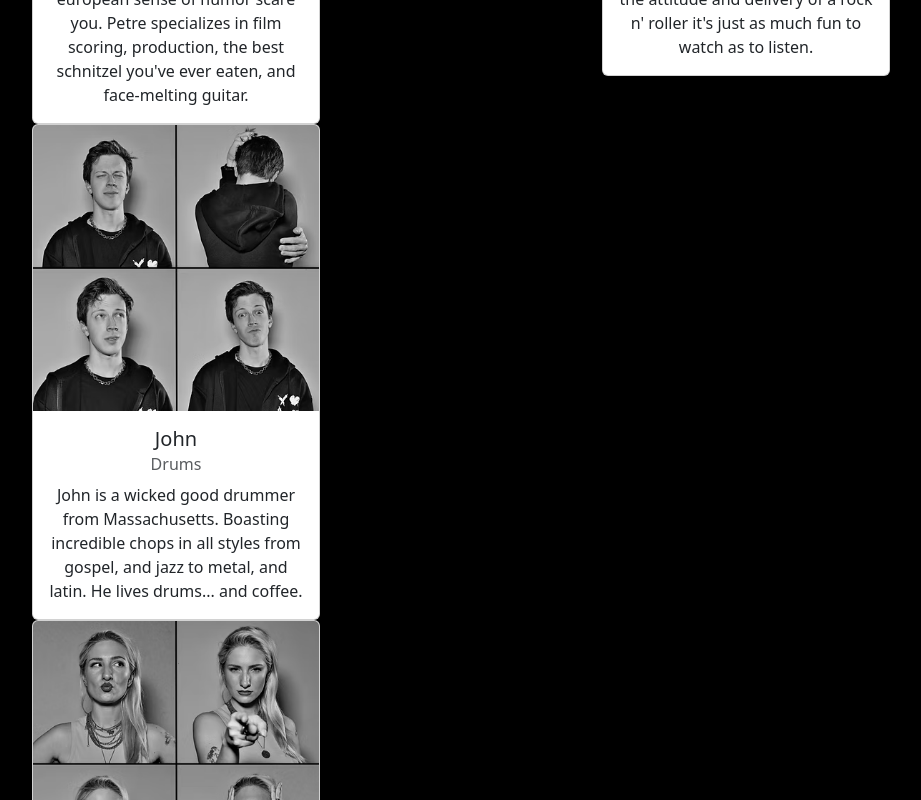
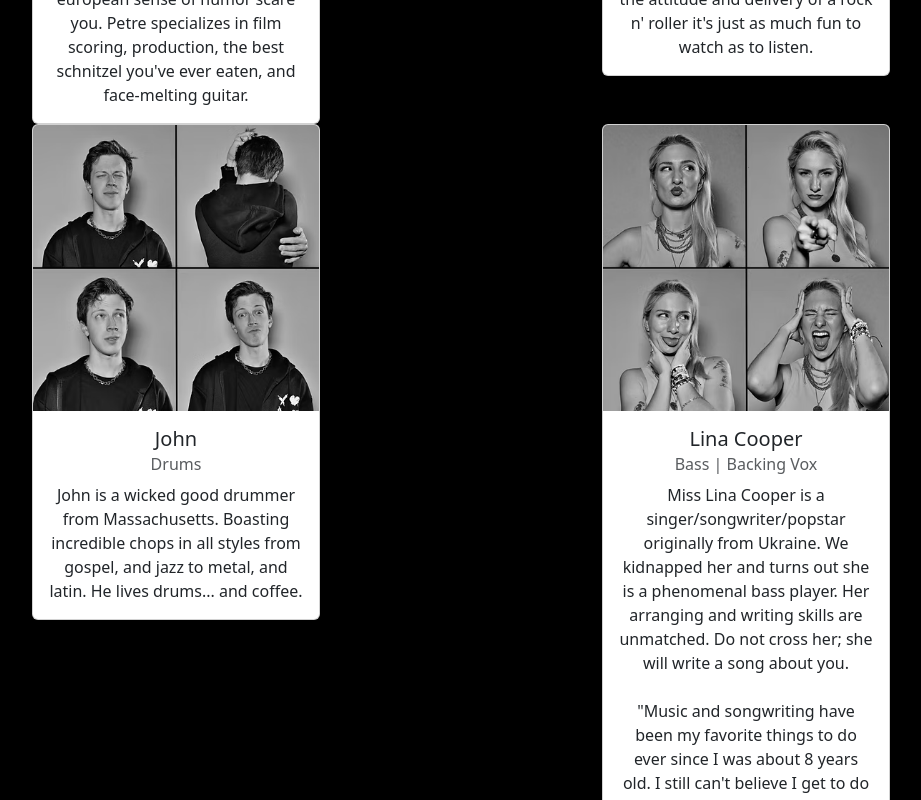
Before and after one commit to Aaron-Quickstart/tester_projects, a React (Vite) app in the folder XNKwebsite/website_for_xnk_react/: page /bio in a window 1280 px wide. Shown: the part 1340-2140 px from the top of the page, without its empty margins (50-971 px from the left). Built offline with nearby package versions, Linux system fonts and the light colour scheme.

Commit message:
Finished Shows Page.

```diff
--- a/XNKwebsite/website_for_xnk_react/src/pages/Bio.jsx
+++ b/XNKwebsite/website_for_xnk_react/src/pages/Bio.jsx
@@ -70,12 +70,8 @@ export default function Bio()
                     </Card>
                 </Col>
             </Row>
-
-
-
-
-
-
+            <Row>
+                <Col>
                     <Card style={{ width: '18rem' }}>
                         <Card.Img variant="top" src={John} />
                         <Card.Body>
@@ -87,7 +83,8 @@ export default function Bio()
                                 </Card.Text>
                         </Card.Body>
                     </Card>
-
+                </Col>
+                <Col>
                     <Card style={{ width: '18rem' }}>
                         <Card.Img variant="top" src={Lina} />
                         <Card.Body>
@@ -105,6 +102,17 @@ export default function Bio()
                                 </Card.Text>
                         </Card.Body>
                     </Card>
+                </Col>
+            </Row>
+
+
+
+
+
+
+
+
+
         </Container>
         <SignUpForm/>
         <FooterNote/>
```
Lines whose indentation alone changed are shown as unchanged.
